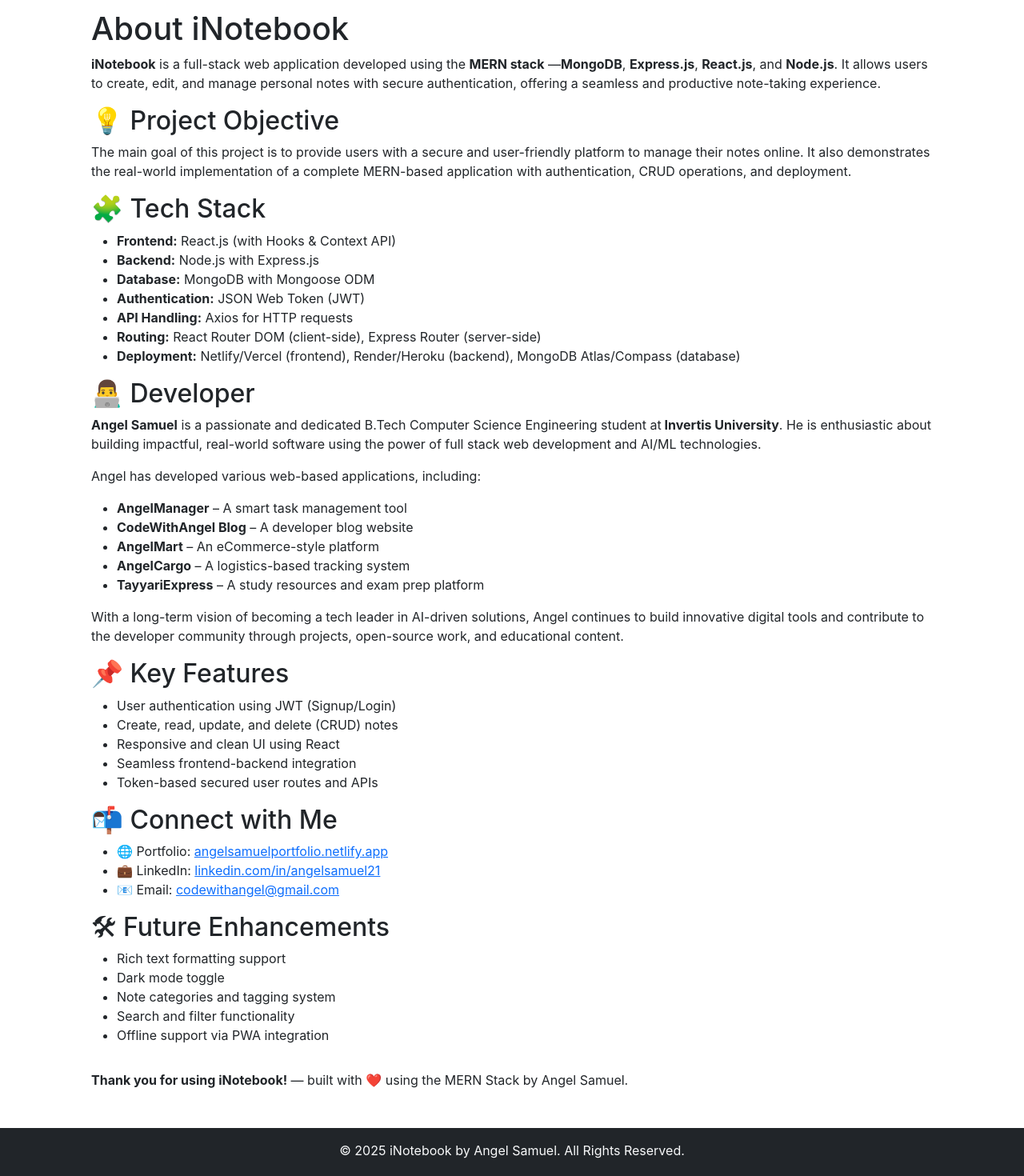
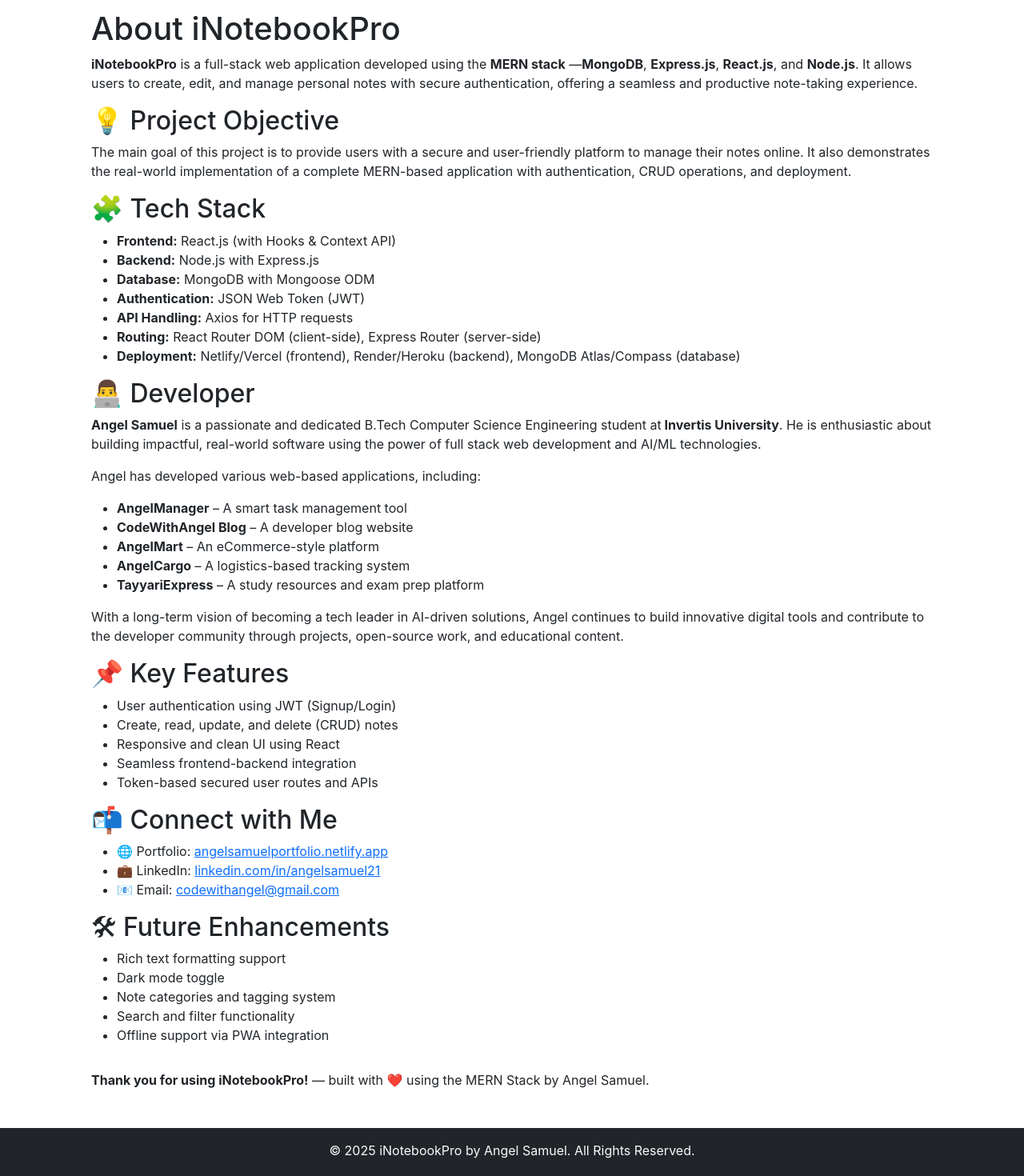
Before and after one commit to angelsamuel21/iNotebook, a React (Create React App) app: page /about in a window 1280 px wide. Shown: the part 126-1596 px from the top of the page at 80% size. Built offline with nearby package versions, Linux system fonts and the light colour scheme.

Commit message:
Fixed Name of WebApp

```diff
--- a/src/App.css
+++ b/src/App.css
@@ -1,3 +1,7 @@
+*{
+  user-select: none;
+}
+
 .App {
   text-align: center;
 }
--- a/src/components/About.js
+++ b/src/components/About.js
@@ -3,10 +3,10 @@
 const About = () => {
   return (
     <section className="about-section" style={{ padding: '2rem' }}>
-      <h1>About iNotebook</h1>
+      <h1>About iNotebookPro</h1>
 
       <p>
-        <strong>iNotebook</strong> is a full-stack web application developed using the <strong>MERN stack</strong> —
+        <strong>iNotebookPro</strong> is a full-stack web application developed using the <strong>MERN stack</strong> —
         <strong>MongoDB</strong>, <strong>Express.js</strong>, <strong>React.js</strong>, and <strong>Node.js</strong>.
         It allows users to create, edit, and manage personal notes with secure authentication, offering a seamless and productive note-taking experience.
       </p>
@@ -76,7 +76,7 @@
       </ul>
 
       <p style={{ marginTop: '2rem' }}>
-        <strong>Thank you for using iNotebook!</strong> — built with ❤️ using the MERN Stack by Angel Samuel.
+        <strong>Thank you for using iNotebookPro!</strong> — built with ❤️ using the MERN Stack by Angel Samuel.
       </p>
     </section>
   );
--- a/src/components/Footer.js
+++ b/src/components/Footer.js
@@ -7,7 +7,7 @@
     <footer className="bg-dark text-light py-3 mt-auto w-100"> {/* Added w-100 for explicit full width */}
       <div className="text-center"> {/* Removed 'container' class */}
         <p className="mb-1">
-          &copy; {currentYear} iNotebook by Angel Samuel. All Rights Reserved.
+          &copy; {currentYear} iNotebookPro by Angel Samuel. All Rights Reserved.
         </p>
       </div>
     </footer>
--- a/src/index.css
+++ b/src/index.css
@@ -1,5 +1,6 @@
 html, body {
   height: 100%;
+  user-select: none;
 }
 
 body {
```
Also changed, not shown: 2 other files (tests, documents, lock files or other folders).
